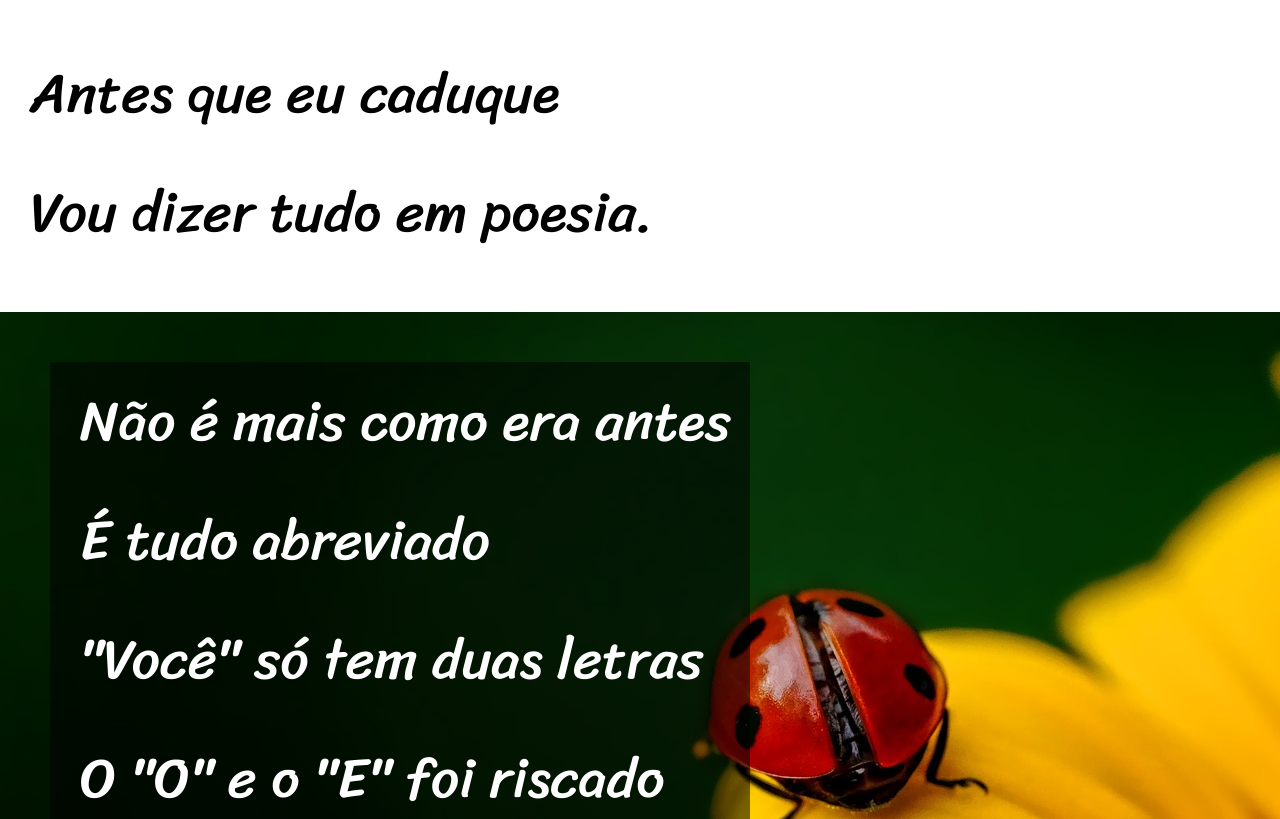
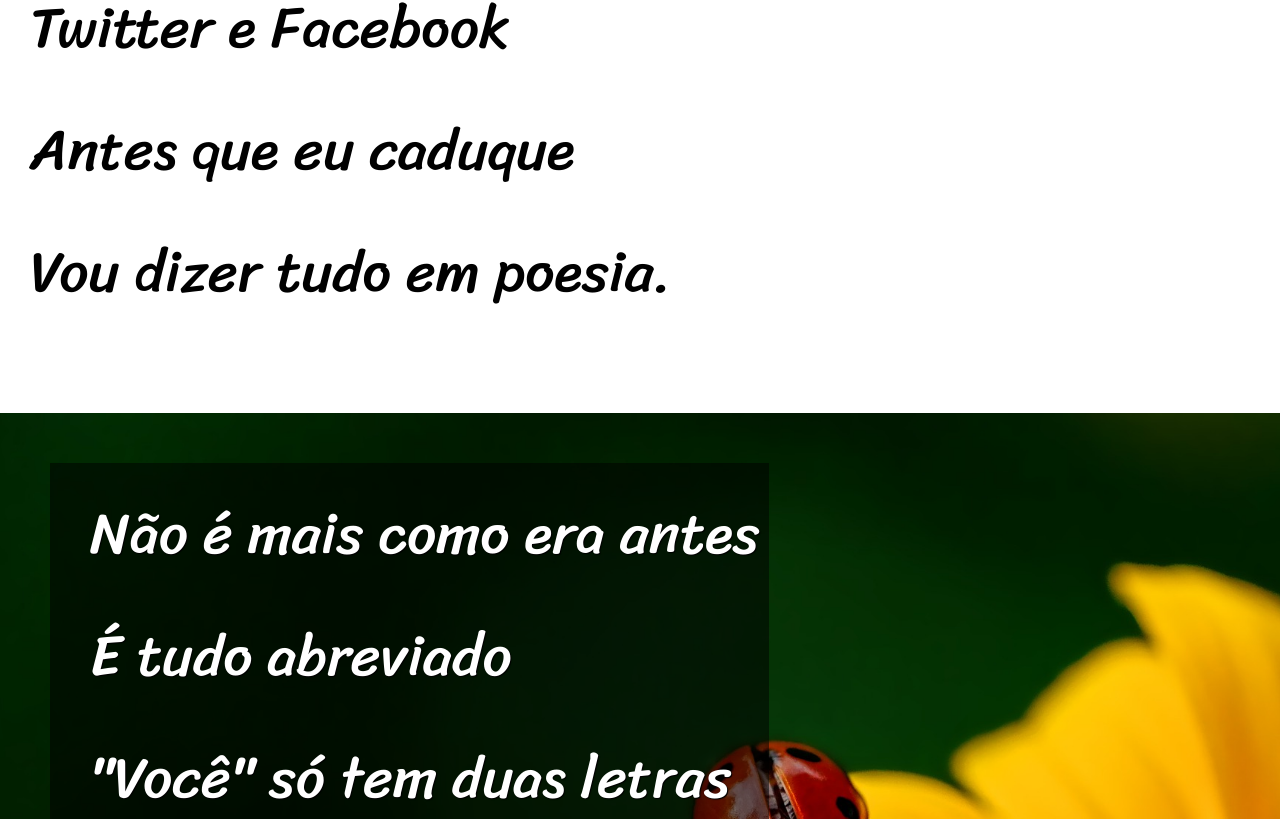
Before and after one commit to Lucasefd/html-css, a plain HTML site: page desafios/desafio site de poema/index.html in a window 1280 px wide. Shown: the part 921-1740 px from the top of the page. Drawn offline with Linux system fonts and the light colour scheme.

Commit message:
atualizações site cordel

```diff
--- a/desafios/desafio site de poema/style.css
+++ b/desafios/desafio site de poema/style.css
@@ -36,7 +36,7 @@ header h1 {
 header p {
     color: white;
     margin: 0;
-    padding-bottom: 40px;
+    padding-bottom: 50px;
     font-family: var(--fonte1);
 }
 
@@ -55,19 +55,20 @@ main {
 }
 
 main section {
-    padding-top: 50px;
-    padding-bottom: 40px;
+    padding-top: 10vh;
+    padding-bottom: 10vh;
 }
 
 main  section  p {
     font-family: var(--fonte3);
-    font-size: 3.5em;
+    font-size: 4.5vw;
     padding: 10px 0px 10px 30px;
 }
 
 section#img1 {
     background-image: url(pacote-d012/imagens/background001.jpg);
     background-position: center center;
+    background-size: cover;
 }
 
 section.imagem {
@@ -78,14 +79,16 @@ section.imagem {
 }
 
 section div.fundo {
-    width: 700px;
-    height: 850px;
+    display: inline-block;
     background-color: rgba(0, 0, 0, 0.521);
+    padding: 10px;
+    text-shadow: 1px 1px 1px black;
     }
 
     section#img2 {
         background-image: url(pacote-d012/imagens/background002.jpg);
         background-position: center center;
+        background-size: cover;
     }
 
     footer {
```
